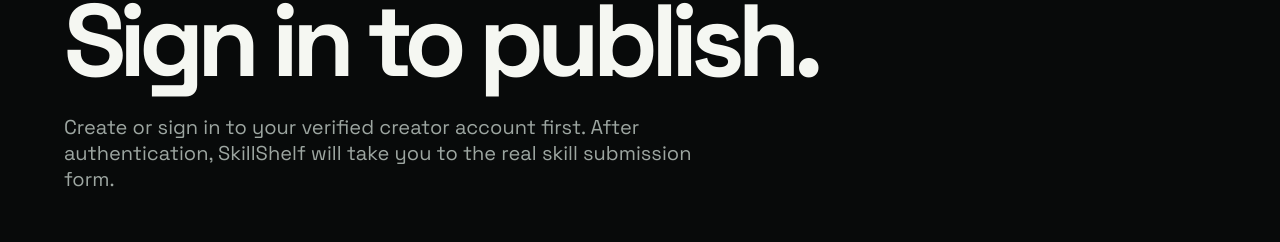
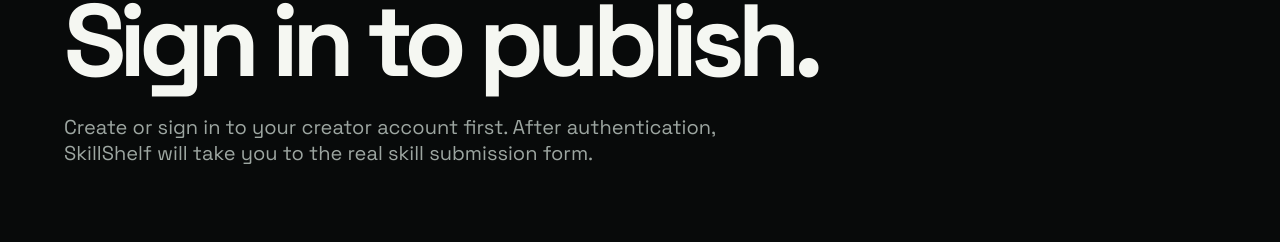
Before and after one commit to SohailKhan0525/skillshelflabs, a Next.js app: page /submit in a window 1280 px wide. Shown: the part 235-477 px from the top of the page. Built offline with nearby package versions, Linux system fonts and the light colour scheme; no server answers.

Commit message:
Correct creator account wording

```diff
--- a/app/submit/page.tsx
+++ b/app/submit/page.tsx
@@ -4,7 +4,7 @@ import CreatorAuth from "./CreatorAuth";
 
 export const metadata = {
   title: "Creator sign in — SkillShelf",
-  description: "Sign in or create a verified SkillShelf creator account.",
+  description: "Sign in or create a SkillShelf creator account.",
 };
 
 export default function Submit() {
@@ -14,7 +14,7 @@ export default function Submit() {
       <section className="page-head shell">
         <p className="eyebrow">CREATORS</p>
         <h1>Sign in to publish.</h1>
-        <p>Create or sign in to your verified creator account first. After authentication, SkillShelf will take you to the real skill submission form.</p>
+        <p>Create or sign in to your creator account first. After authentication, SkillShelf will take you to the real skill submission form.</p>
       </section>
       <section className="shell form-card">
         <CreatorAuth />
```
